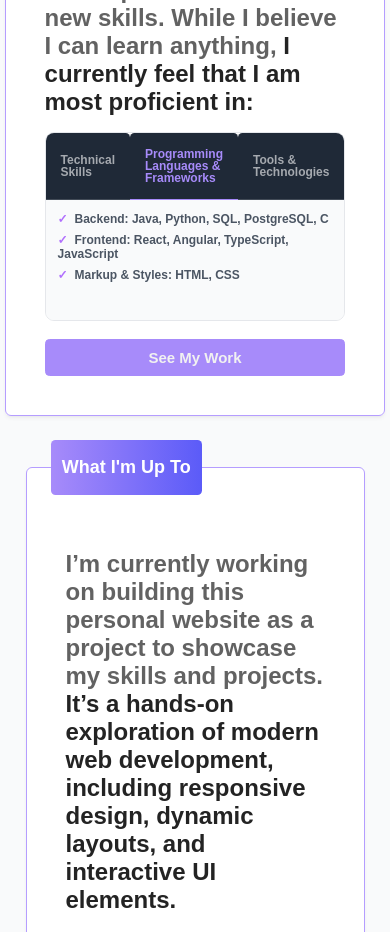
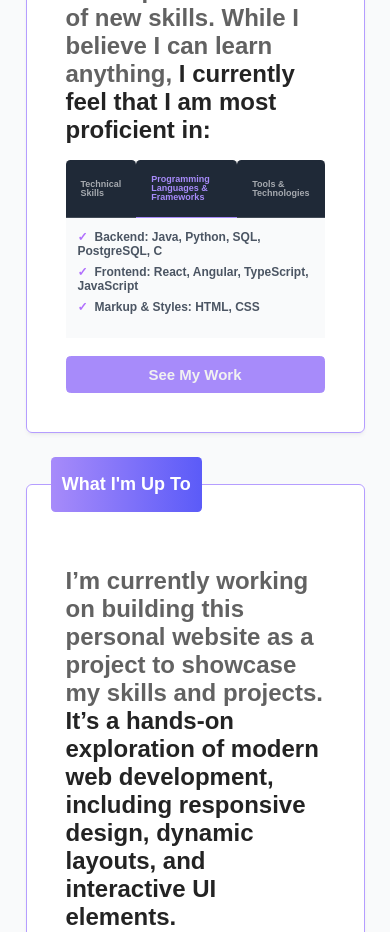
Before and after one commit to kl5391/kl5391.github.io, a React (Vite) app: page / in a window 390 px wide. Shown: the part 880-1812 px from the top of the page. Built offline with nearby package versions, Linux system fonts and the light colour scheme; a web font is replaced by a local one.

Commit message:
scaling now works perfectly on mobile

```diff
--- a/src/pages/Home.jsx
+++ b/src/pages/Home.jsx
@@ -8,8 +8,6 @@ import { TabMenu } from "primereact/tabmenu";
 import { useState } from "react";
 import MediaTerminal from "../media-terminal";
 import { SelectButton } from "primereact/selectbutton";
-import SocialMediaDialog from "../social-media-dialog";
-import DownloadButton from "../interact-button";
 import InteractButton from "../interact-button";
 import { Link } from "react-router-dom";
 import SocialMediaCard from "../social-media-card";
@@ -117,15 +115,14 @@ export default function Home() {
                 I currently feel that I am most proficient in:
               </b>
             </h1>
-            <div className="tabmenu-backdrop">
+            <span>
               <TabMenu
                 model={items}
                 activeIndex={activeIndex}
                 onTabChange={(e) => setActiveIndex(e.index)}
-                className="tab-menu"
               />
               <ListObject activeIndex={activeIndex} />
-            </div>
+            </span>
             <Link to="https://github.com/kl5391">
               <InteractButton text={"See My Work"} />
             </Link>
--- a/src/pages/pages.css
+++ b/src/pages/pages.css
@@ -71,15 +71,6 @@
   max-height: min-content;
 }
 
-/* -- Unified Tab Menu & Content Panel -- */
-.tabmenu-backdrop {
-  flex-grow: 1; /* Pushes button to the bottom */
-  margin-top: 1rem;
-  border: 1px solid var(--border-color);
-  border-radius: 0.75rem;
-  overflow: hidden; /* Keeps child corners rounded */
-}
-
 .p-fieldset {
   border: 2px solid #b59dff;
   border-radius: 8px;
@@ -96,6 +87,10 @@
   margin-top: 0.725em;
   padding-left: 1em;
   list-style: none;
+}
+
+.p-tabmenu {
+  font-size: clamp(12px, 1.5vw, 18px);
 }
 
 .p-scrollpanel-wrapper li::before {
```
